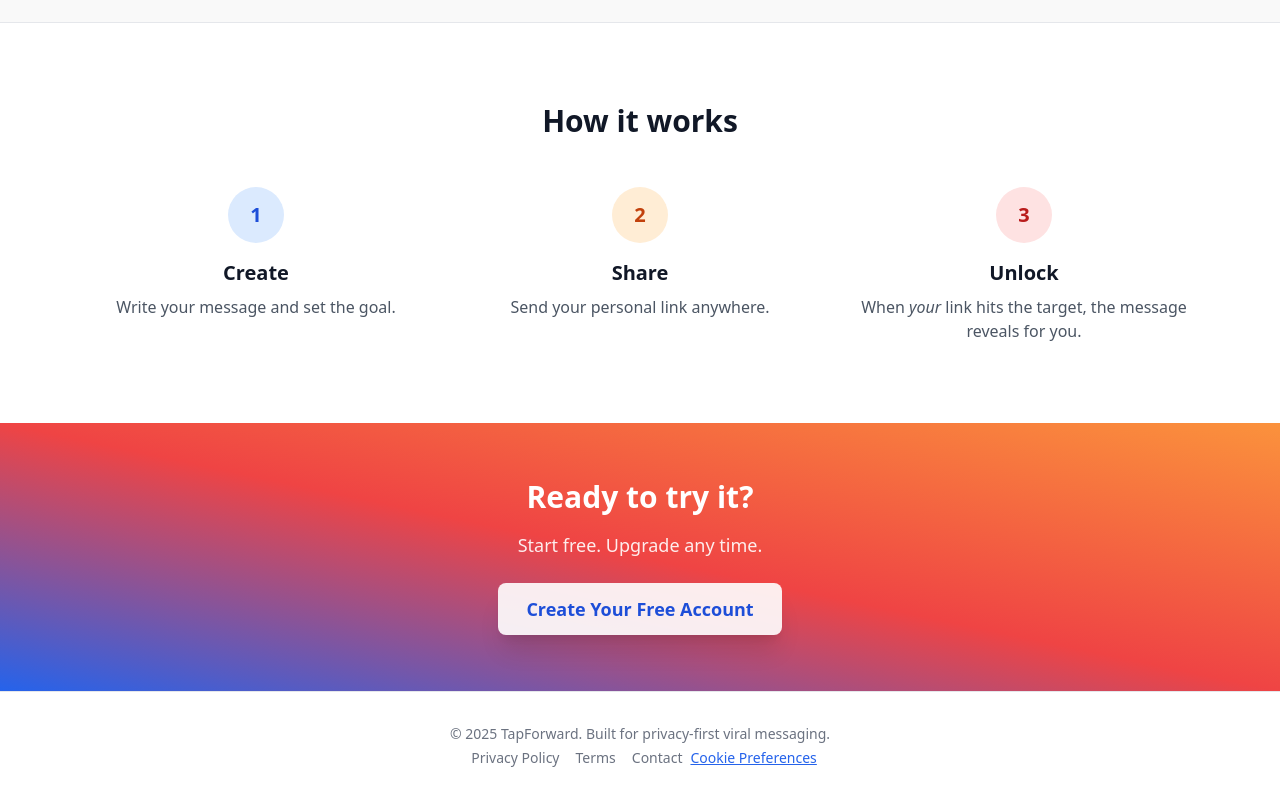
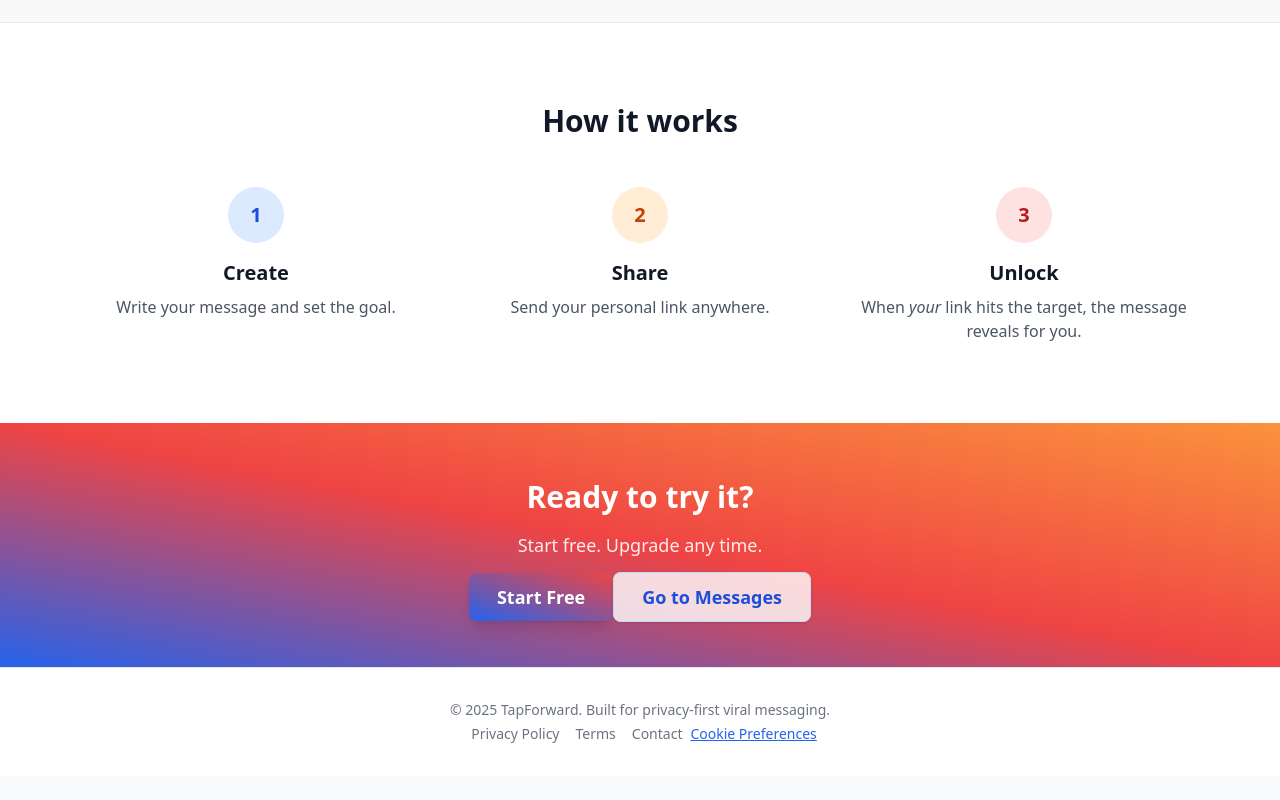
Before and after one commit to alinoajdea/tapforward, a Next.js app: page /features in a window 1280 px wide. Shown: the part 1759-2559 px from the top of the page. After the commit the page ends 2535 px from the top, so only its background shows below. Built offline with nearby package versions, Linux system fonts and the light colour scheme; no server answers.

Commit message:
Update features page.tsx

```diff
--- a/app/features/page.tsx
+++ b/app/features/page.tsx
@@ -242,12 +242,7 @@ export default function FeaturesPage() {
             Ready to try it?
           </h2>
           <p className="mb-6 text-lg text-white/90">Start free. Upgrade any time.</p>
-          <Link
-            href="/auth/register"
-            className="inline-block py-3 px-7 rounded-lg bg-white/90 text-blue-700 font-semibold text-lg shadow-xl hover:bg-white transition"
-          >
-            Create Your Free Account
-          </Link>
+          <FeaturesHeroCta />
         </div>
       </section>
     </>
```
